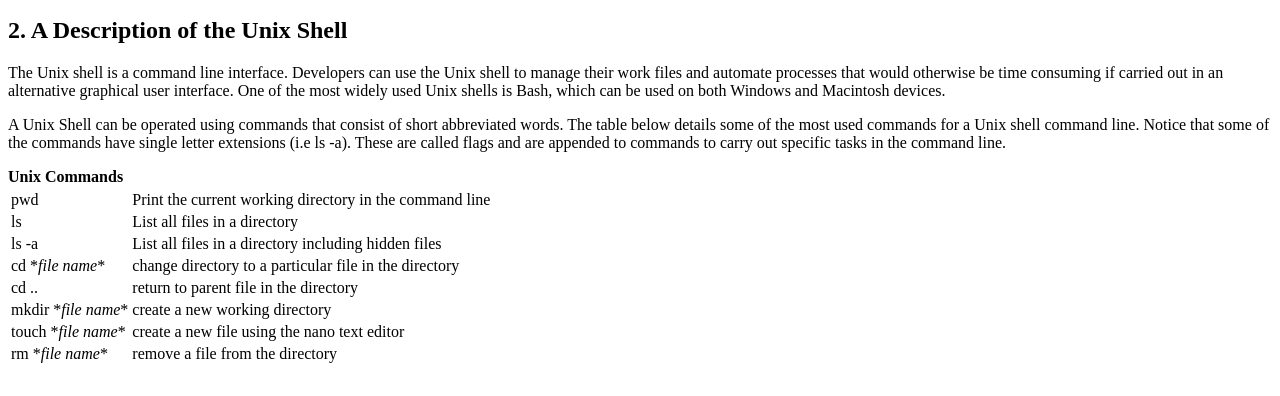
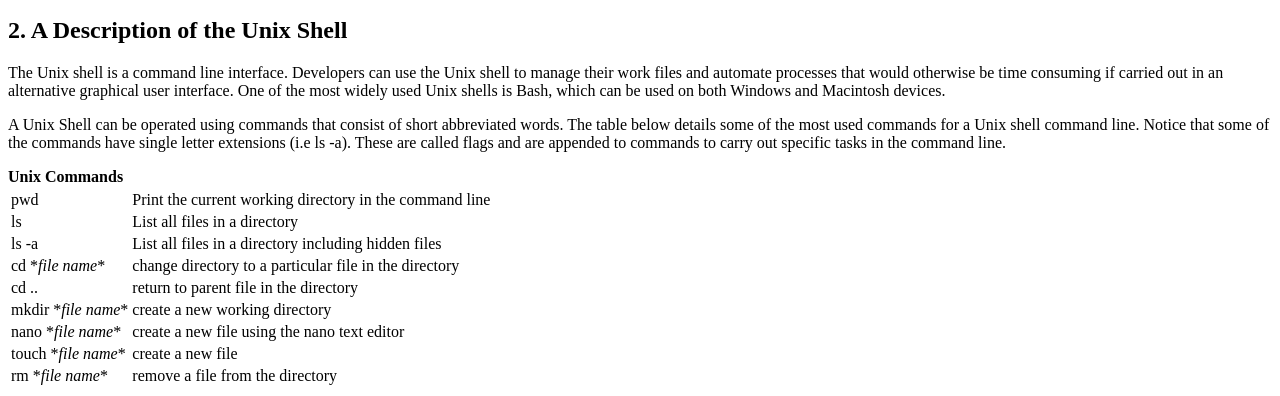
Before and after one commit to TTBoiMike/dev-academy-files, a plain HTML site: page index.html in a window 1280 px wide. Shown: the part 1252-1648 px from the top of the page. Before the commit the page ends 1626 px from the top, so only its background shows below. Drawn offline with Linux system fonts and the light colour scheme.

Commit message:
correct errors in the table listing unix commands

```diff
--- a/index.html
+++ b/index.html
@@ -78,8 +78,12 @@
                 <td>create a new working directory</td>
             </tr>
             <tr>
+                <td>nano *<em>file name</em>*</td>
+                <td>create a new file using the nano text editor</td>
+            </tr>
+              <tr>
                 <td>touch *<em>file name</em>*</td>
-                <td>create a new file using the nano text editor</td>
+                <td>create a new file</td>
             </tr>
             <tr>
                 <td>rm *<em>file name</em>*</td>
```
